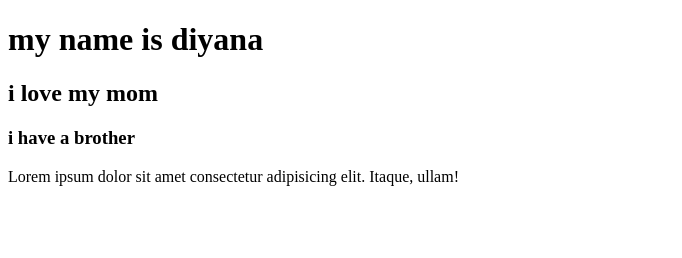
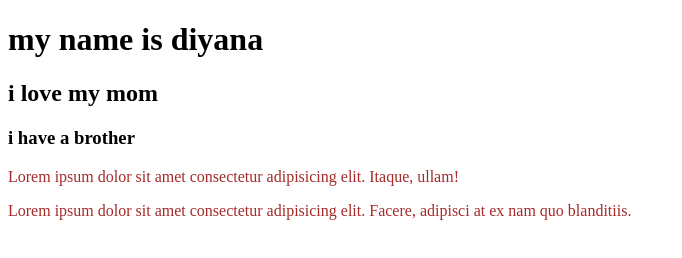
Before and after one commit to Labiba-Diyana/my-third-repo, a plain HTML site: page index.html in a window 1280 px wide. Shown: the whole page, without its empty margins (0-682 px from the left). Drawn offline with Linux system fonts and the light colour scheme.

Commit message:
something

```diff
--- a/index.html
+++ b/index.html
@@ -5,11 +5,13 @@
     <meta http-equiv="X-UA-Compatible" content="IE=edge">
     <meta name="viewport" content="width=device-width, initial-scale=1.0">
     <title>third repo</title>
+    <link rel="stylesheet" href="style.css">
 </head>
 <body>
     <h1>my name is diyana</h1>
     <h2>i love my mom</h2>
     <h3>i have a brother</h3>
     <p>Lorem ipsum dolor sit amet consectetur adipisicing elit. Itaque, ullam!</p>
+    <p>Lorem ipsum dolor sit amet consectetur adipisicing elit. Facere, adipisci at ex nam quo blanditiis.</p>
 </body>
 </html>
```
